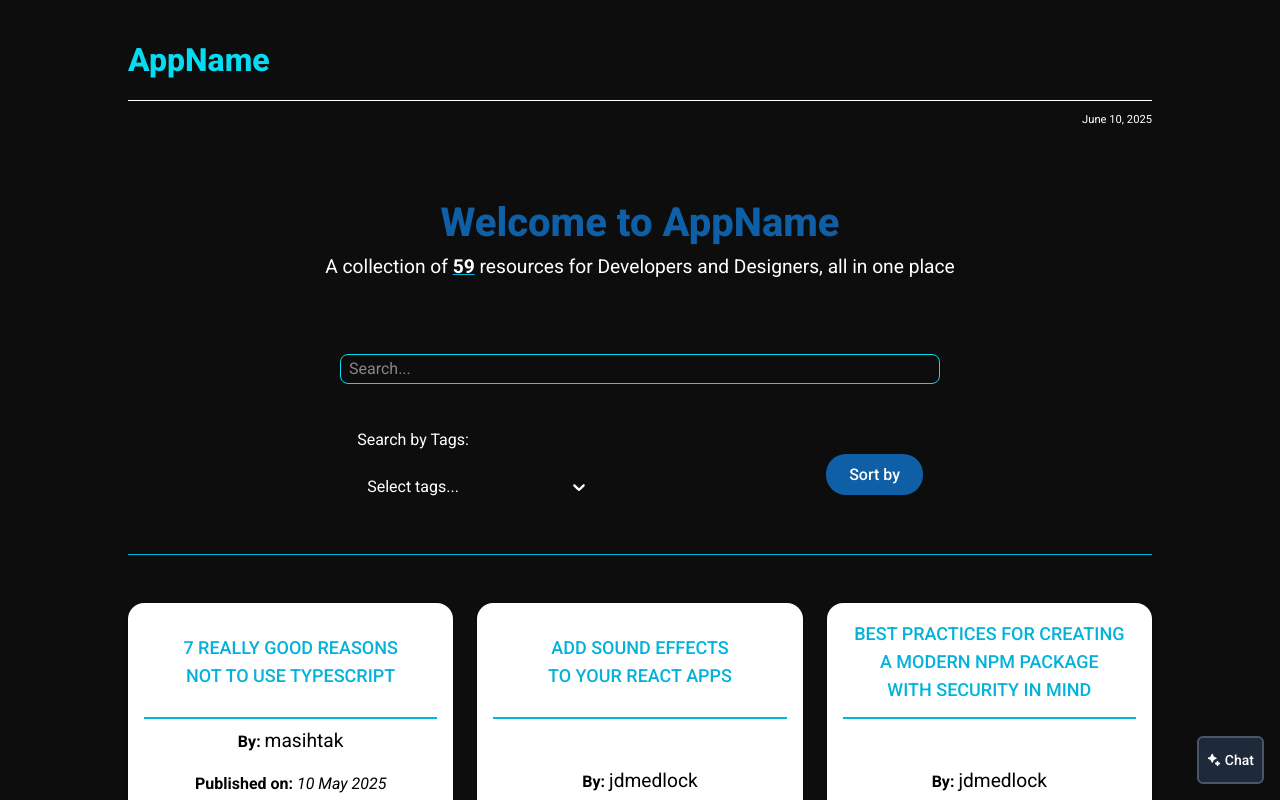
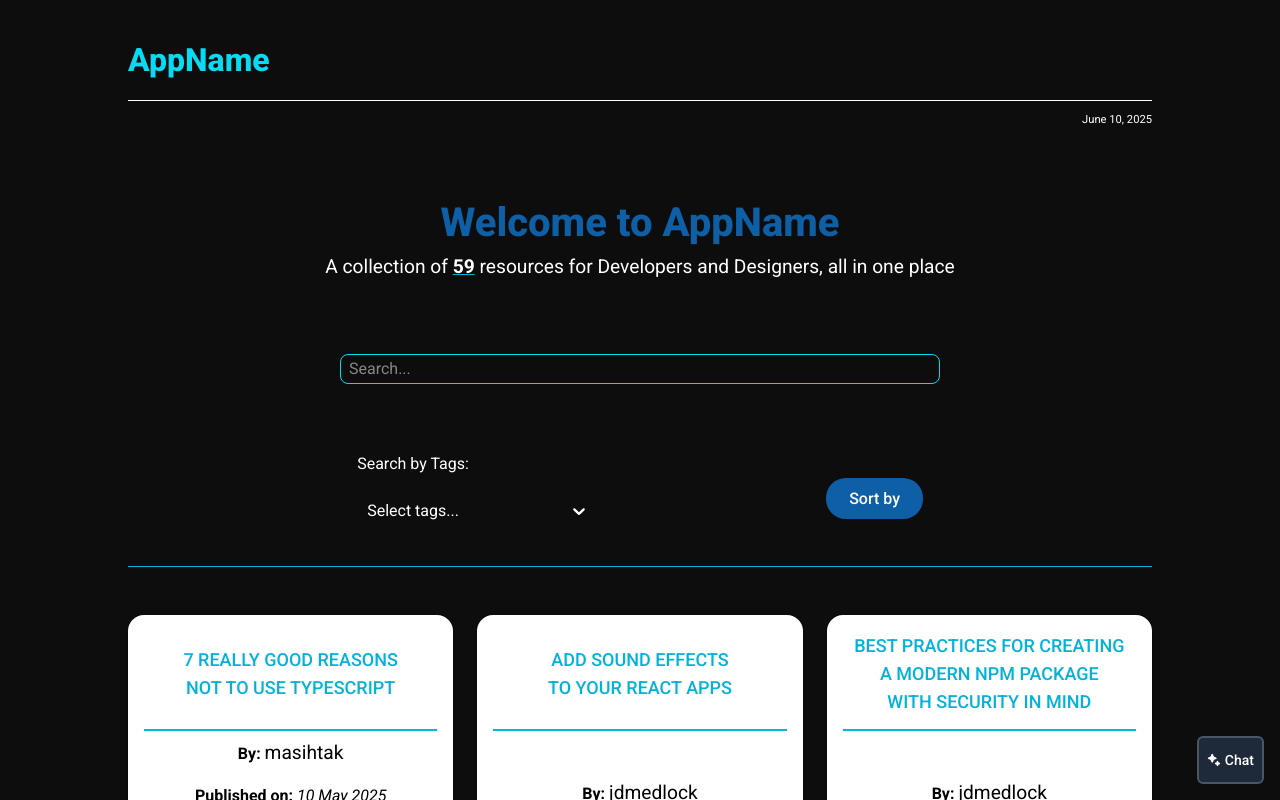
Before and after one commit to volumia/V55-tier2-team-22-fork, a React (Vite) app in the folder frontend/: page / in a window 1280 px wide. Shown: the top 800 px of the page. Built offline with nearby package versions, Linux system fonts and the light colour scheme.

Commit message:
update tag filter css

```diff
--- a/frontend/src/App.jsx
+++ b/frontend/src/App.jsx
@@ -114,7 +114,7 @@ function App() {
         selectedTags={selectedTags}
       />
 
-      <div className="flex flex-col md:flex-row md:justify-evenly md:items-center pt-3 mb-12 border-b-1 border-cyan-500">
+      <div className="flex flex-col md:flex-row md:justify-evenly md:items-center py-5 my-12 border-b-1 border-cyan-500">
         {/* Tags Dropdown Selection */}
         <TagDropdown
           selectedTags={selectedTags}
--- a/frontend/src/components/SearchBar/TagDropdown.jsx
+++ b/frontend/src/components/SearchBar/TagDropdown.jsx
@@ -110,7 +110,7 @@ function TagDropdown({ onTagSelect, selectedTags = [] }) {
   };
 
   return (
-    <div className="max-w-sm inline-block py-8">
+    <div>
       <label htmlFor="tagDropdown">Search by Tags:</label>
 
       <Select
```
